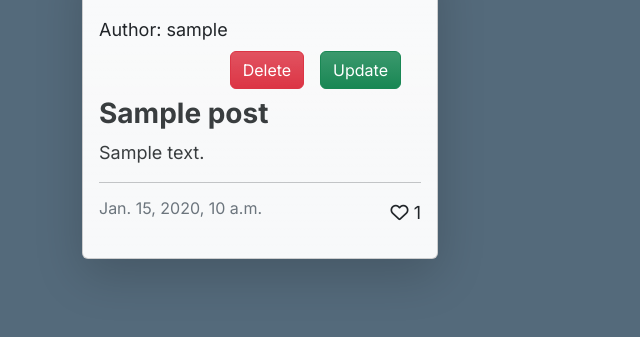
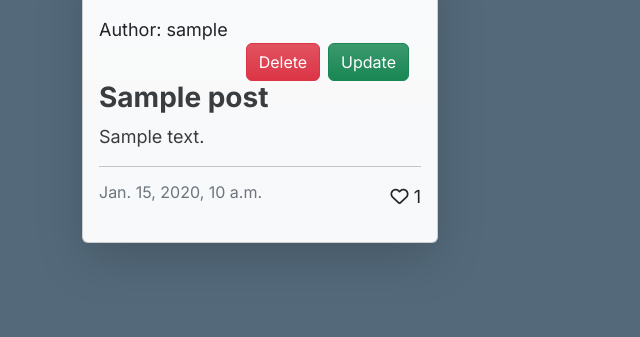
Before and after one commit to Maya-Claveau/pp4-fungi-news, a Django app: page /shared_posts in a window 1280 px wide. Shown: the part 194-531 px from the top of the page, without its empty margins (0-640 px from the left). Run offline with Django 3.2, Linux system fonts and the light colour scheme; a user stored in the database is signed in; tables that the repository leaves empty hold one stand-in row (values such as "Sample post"); some libraries are stand-ins or nearby versions.

Commit message:
Remove button from a tag according to validator

```diff
--- a/templates/shared_posts.html
+++ b/templates/shared_posts.html
@@ -41,15 +41,15 @@
                             {% if user.id == post.author.id %}
                             <div class="container d-flex flex-row-reverse">
                                 <!-- update post button -->
-                                <a href="{% url 'update_post' post.slug %}" class="p-2">
-                                    <button type="button"
-                                        class="btn btn-success bg-success bg-gradient edit-btn">Update</button>
+                                <a href="{% url 'update_post' post.slug %}" role="button"
+                                    class="btn btn-success bg-success bg-gradient edit-btn">
+                                    Update
                                 </a>
 
                                 <!-- delete post button -->
-                                <a href="{% url 'delete_post' post.slug %}" class="p-2">
-                                    <button type="button"
-                                        class="btn btn-danger bg-danger bg-gradient delete-btn">Delete</button>
+                                <a href="{% url 'delete_post' post.slug %}" role="button"
+                                    class="btn btn-danger bg-danger bg-gradient delete-btn me-2">
+                                    Delete
                                 </a>
                             </div>
                             {% endif %}
@@ -82,8 +82,8 @@
                     <span>Start sharing.</span>
                 </div>
                 <div class="mt-4">
-                    <a href="{% url 'add_post' %}">
-                        <button type="submit" class="btn btn-lg btn-outline-info">Share Post</button>
+                    <a href="{% url 'add_post' %}" role="button" type="submit" class="btn btn-lg btn-outline-info">
+                        Share Post
                     </a>
                 </div>
             </div>
```
